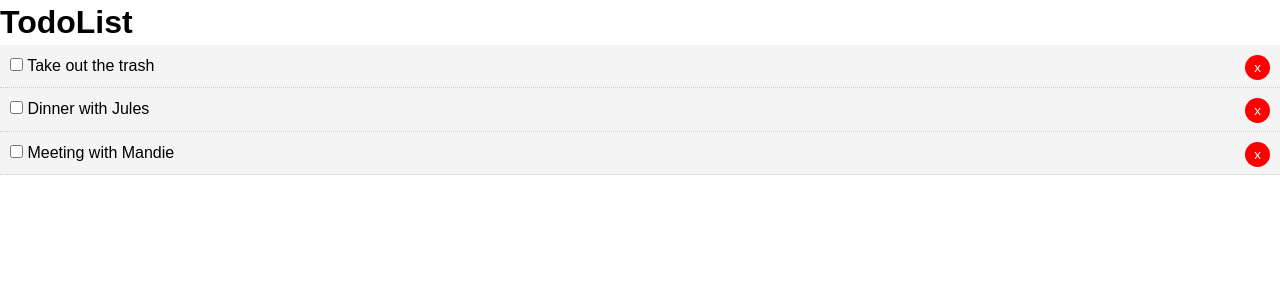
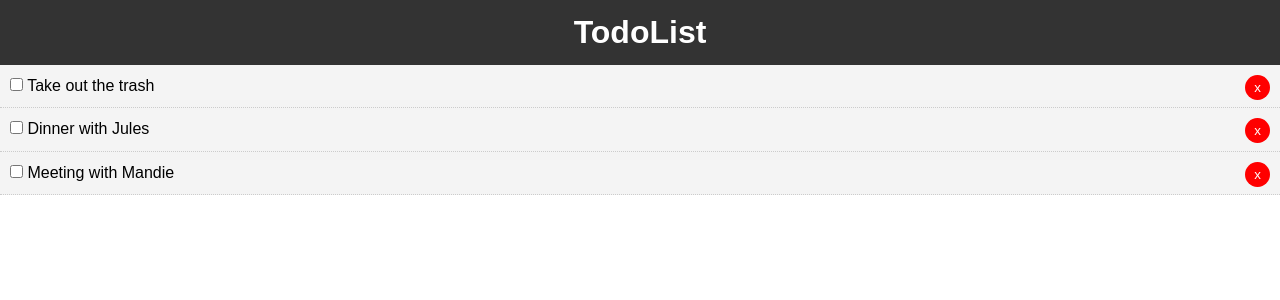
Before and after one commit to dkreth/todo-list-app, a React (Create React App) app: page / in a window 1280 px wide. Shown: the top 300 px of the page. Built offline with nearby package versions, Linux system fonts and the light colour scheme; the HTML template or start-up script is replaced by a standard one.

Commit message:
add style to app header

```diff
--- a/src/components/layout/Header.js
+++ b/src/components/layout/Header.js
@@ -2,8 +2,15 @@ import React from 'react'
 
 export default function Header() {
   return (
-    <header>
+    <header style = {headerStyle}>
       <h1>TodoList</h1>
     </header>
   )
 }
+
+const headerStyle = {
+  background: '#333',
+  color: '#fff',
+  textAlign: 'center',
+  padding: '10px'
+}
```
